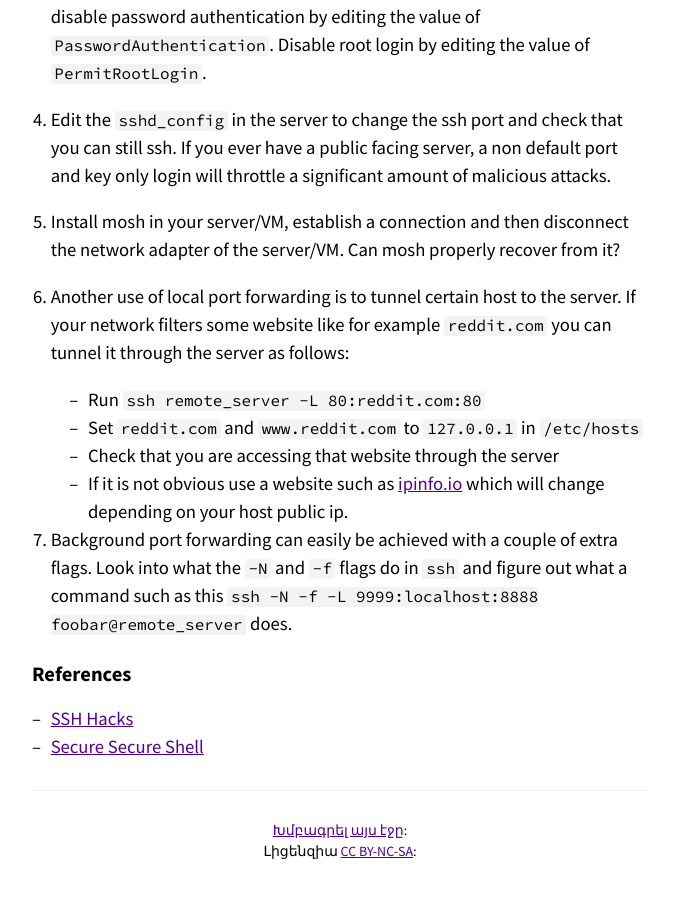
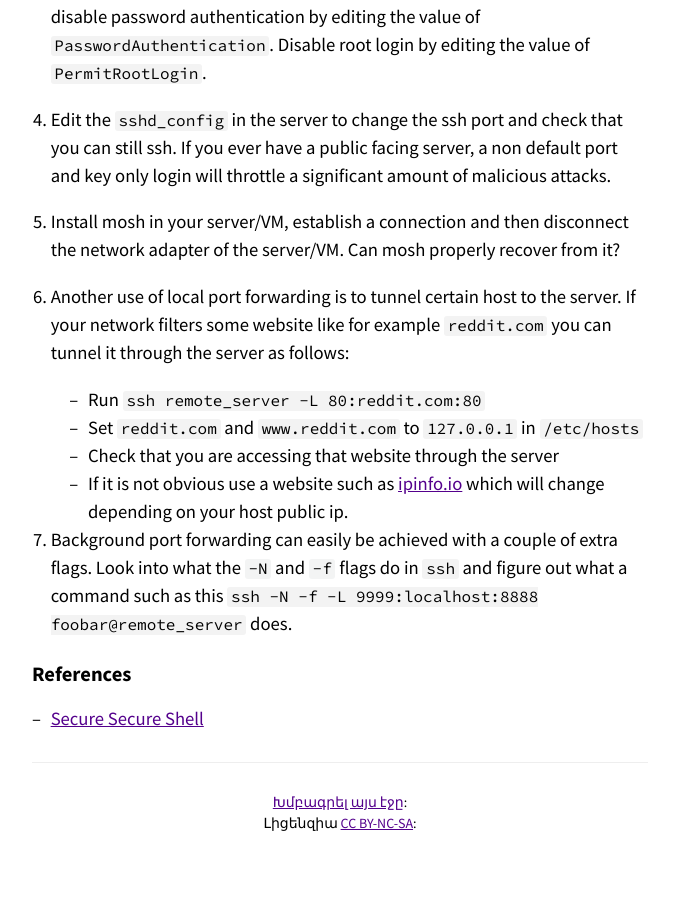
Before and after one commit to missing-semester-arm/missing-semester-arm.github.io, a Jekyll site: the page built from _2019/remote-machines.md, in a window 1280 px wide and 900 px high, scrolled down 6047 px. Shown: the whole window, without its empty margins (300-979 px from the left). Built offline with Jekyll 4.4.1, drawn with Linux system fonts in a browser that asks for light colours; after the commit the page ends 6919 px from its top, so only the background shows below that.

Commit message:
Remove broken link

```diff
--- a/_2019/remote-machines.md
+++ b/_2019/remote-machines.md
@@ -155,7 +155,6 @@ locally, and then you can use a local editor.
 
 ## References
 
-- [SSH Hacks](http://matt.might.net/articles/ssh-hacks/)
 - [Secure Secure Shell](https://stribika.github.io/2015/01/04/secure-secure-shell.html)
 
 {% comment %}
```
